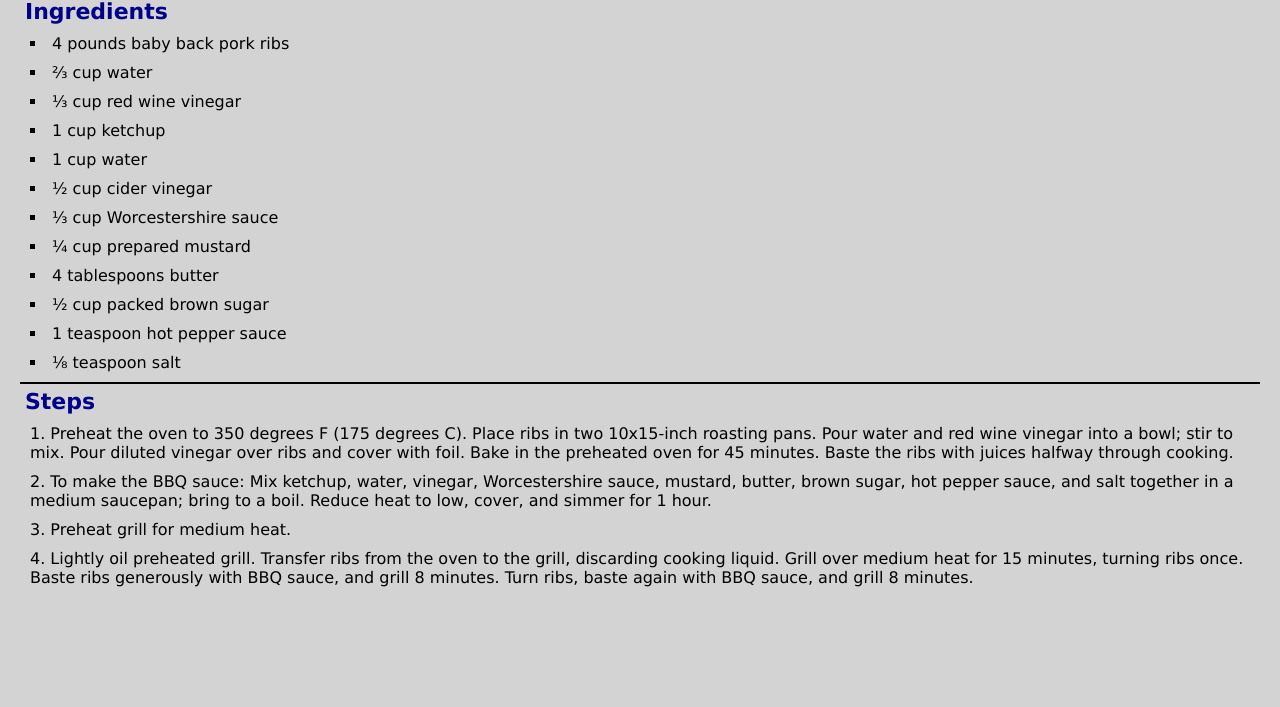
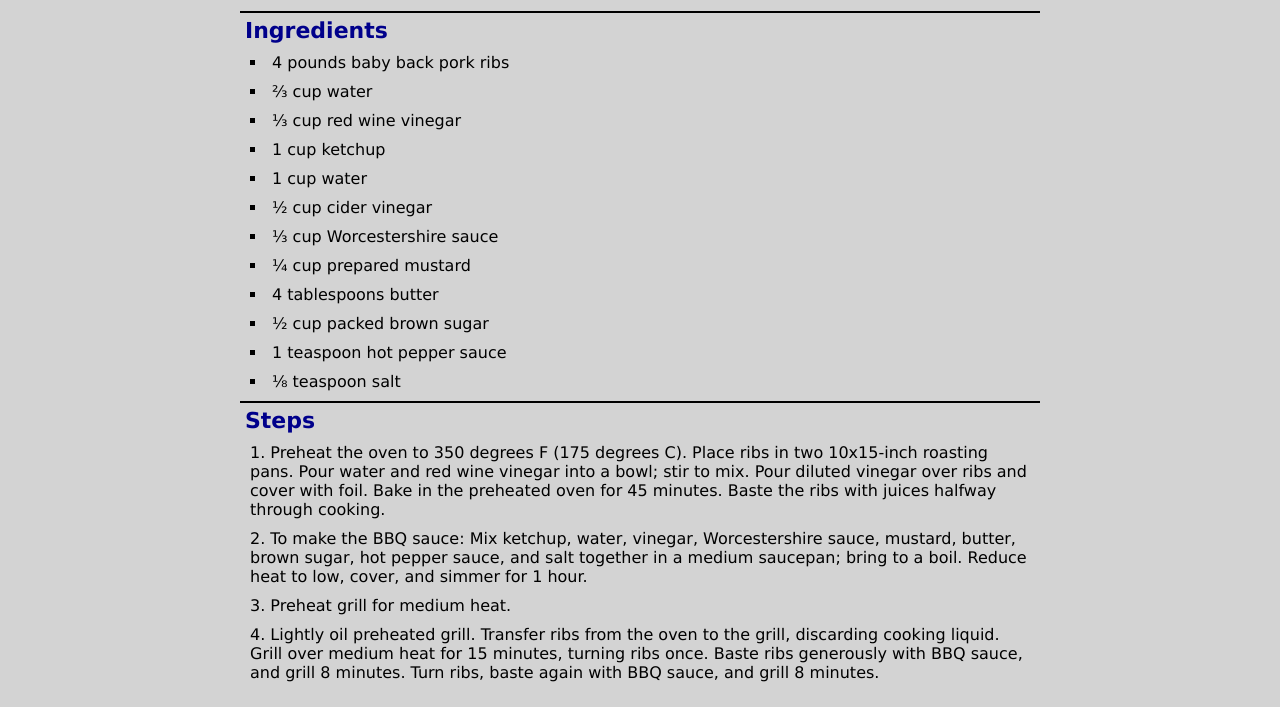
Before and after one commit to jrflynn3/odin-recipes, a plain HTML site: page recipes/ribs.html in a window 1280 px wide. Shown: the part 532-1239 px from the top of the page. Before the commit the page ends 1144 px from the top, so only its background shows below. Drawn offline with Linux system fonts and the light colour scheme.

Commit message:
set content width

```diff
--- a/css/style.css
+++ b/css/style.css
@@ -28,7 +28,8 @@ body {
 }
 
 .recipe-content {
-    margin: 20px;
+    margin: 20px auto;
+    width: 800px;
 }
 
 h2 {
```
